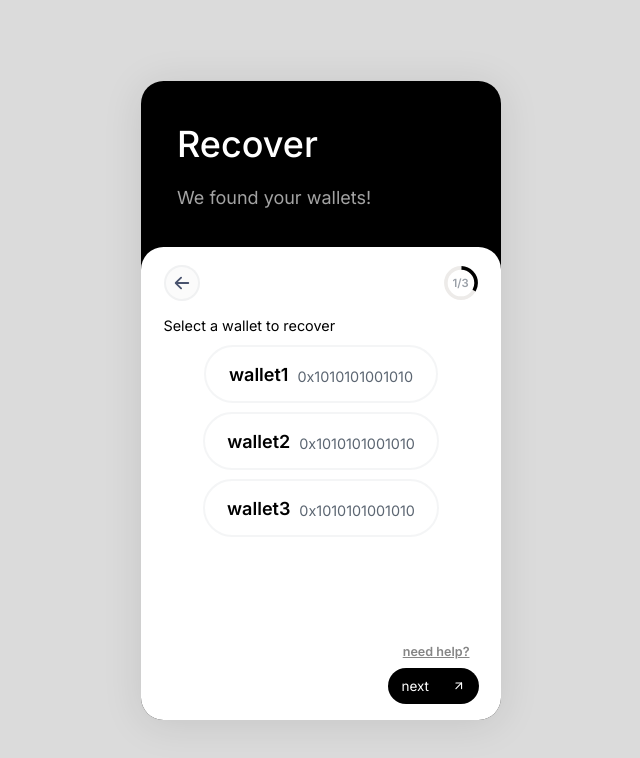
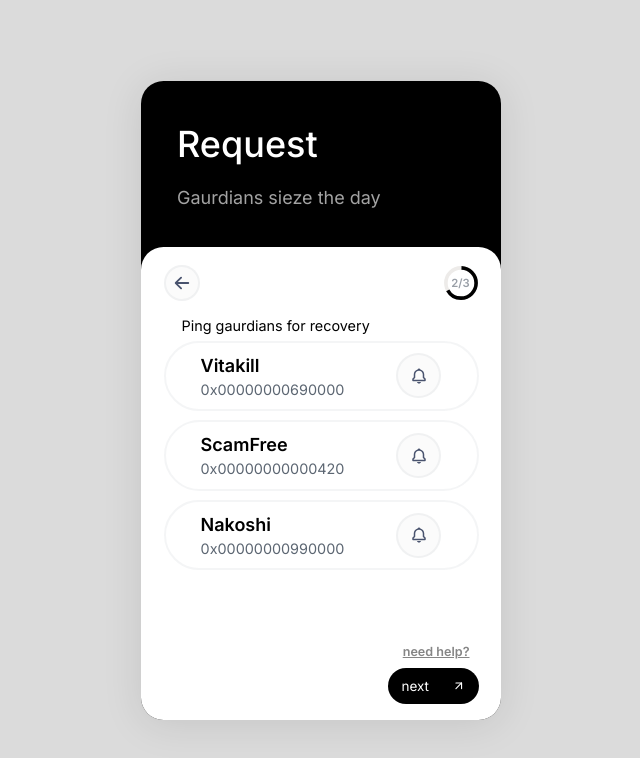
Before and after one commit to dark-circles-2022/panda-wallet, a React (Create React App) app: page /test in a window 1280 px wide. Shown: the top 758 px of the page, without its empty margins (319-959 px from the left). Built offline with nearby package versions, Linux system fonts and the light colour scheme.

Commit message:
Add PingGuardian Screen

```diff
--- /dev/null
+++ b/src/components/common/Gaurdian.tsx
@@ -0,0 +1,35 @@
+import { Flex, Text, Box } from '@chakra-ui/react';
+import ButtonIcon from '../ButtonIcon/index';
+import { BiBell } from 'react-icons/bi';
+
+const GaurdianPing = ({ guardian }: { guardian: { name: string; address: string } }) => (
+  <Flex
+    cursor="pointer"
+    borderRadius="full"
+    border="2px solid"
+    borderColor={'icon.border.50'}
+    align="center"
+    justify={'space-around'}
+    p="0.5rem"
+    my="0.25rem"
+  >
+    <Box>
+      <Text fontWeight={'600'}>{guardian?.name}</Text>
+      <Text
+        fontSize={'0.8rem'}
+        fontWeight={400}
+        color={'text.main.200'}
+      >
+        {guardian?.address}
+      </Text>
+    </Box>
+
+    <ButtonIcon
+      displayIcon={BiBell as any}
+      variant="semi-solid"
+      ariaLabel="Ping Gaurdian"
+    />
+  </Flex>
+);
+
+export default GaurdianPing;
--- a/src/index.tsx
+++ b/src/index.tsx
@@ -9,6 +9,7 @@ import AddGuardians from './screens/AddGuardians';
 import theme from './theme';
 import { createBrowserRouter } from 'react-router-dom';
 import WalletSelect from './screens/WalletSelectRecovery';
+import PingGaurdian from './screens/PingGaurdian';
 
 const container = document.getElementById('root');
 if (!container) throw new Error('Failed to find the root element');
@@ -41,7 +42,7 @@ const router = createBrowserRouter(
       {/* Recover */}
       <Route
         path="test"
-        element={<WalletSelect />}
+        element={<PingGaurdian />}
       />
     </Route>
   )
--- /dev/null
+++ b/src/screens/PingGaurdian.tsx
@@ -0,0 +1,41 @@
+import OnboardingLayout from '../layout/OnboardingLayout';
+import { Box, Flex, Text, useRadio, useRadioGroup, VStack } from '@chakra-ui/react';
+import GaurdianPing from '../components/common/Gaurdian';
+
+const PingGaurdian = () => {
+  const guardians = [
+    { name: 'Vitakill', address: '0x00000000690000' },
+    { name: 'ScamFree', address: '0x00000000000420' },
+    { name: 'Nakoshi', address: '0x00000000990000' },
+  ];
+
+  return (
+    <OnboardingLayout
+      title="Request"
+      subtext="Gaurdians sieze the day"
+      currentStep={2}
+      totalSteps={3}
+      isBackButtonVisible
+      isStepNumberVisible
+      canSkip={false}
+    >
+      <Flex direction="column">
+        <Text
+          textAlign={'left'}
+          fontSize={'0.8rem'}
+          ml="1rem"
+        >
+          Ping gaurdians for recovery
+        </Text>
+        {guardians.map((guardian, index) => (
+          <GaurdianPing
+            key={index}
+            guardian={guardian}
+          />
+        ))}
+      </Flex>
+    </OnboardingLayout>
+  );
+};
+
+export default PingGaurdian;
--- a/src/screens/WalletSelectRecovery.tsx
+++ b/src/screens/WalletSelectRecovery.tsx
@@ -1,11 +1,5 @@
 import OnboardingLayout from '../layout/OnboardingLayout';
-import PrimaryButton from '../components/common/Button';
 import { Box, Flex, Text, useRadio, useRadioGroup, VStack } from '@chakra-ui/react';
-import { BiWalletAlt as Wallet } from 'react-icons/bi';
-import { AiOutlineCloudDownload as Recover } from 'react-icons/ai';
-import { FiArrowUpRight as Arrow } from 'react-icons/fi';
-import BigIconButton from '../components/common/BigIconButton';
-import { redirect, useNavigate } from 'react-router';
 
 const WalletSelect = () => {
   const wallets = [
@@ -34,8 +28,8 @@ const WalletSelect = () => {
       <VStack {...group}>
         <Text
           textAlign={'left'}
-          w="full"
           fontSize={'0.8rem'}
+          ml="1rem"
         >
           Select a wallet to recover
         </Text>
@@ -48,7 +42,6 @@ const WalletSelect = () => {
             >
               <Text fontWeight={'600'}>{wallet.name}</Text>
               <Text
-                as="span"
                 fontSize={'0.8rem'}
                 fontWeight={400}
                 ml="0.5rem"
@@ -76,7 +69,6 @@ const WalletOption = (props) => {
       <Flex
         {...checkbox}
         cursor="pointer"
-        borderWidth="1px"
         borderRadius="full"
         border="2px solid"
         borderColor={'icon.border.50'}
```
